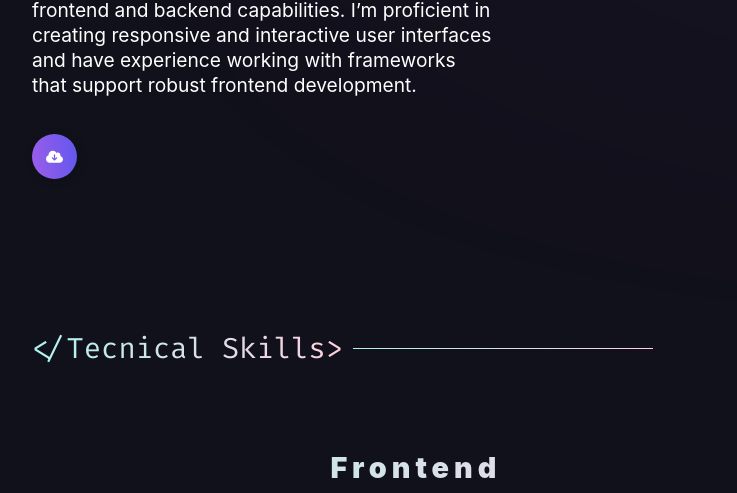
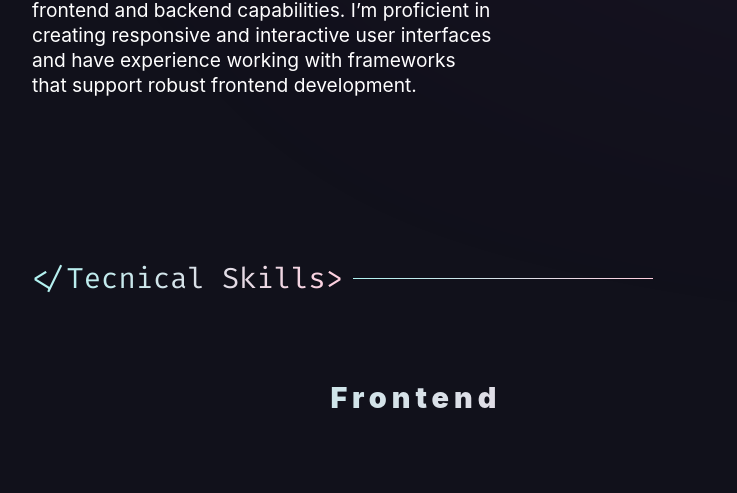
Before and after one commit to DanyAllainFranco/portfolio, a plain HTML site: page index.html in a window 1280 px wide. Shown: the part 1120-1613 px from the top of the page, without its empty margins (224-961 px from the left). Drawn offline with nearby package versions, Linux system fonts and the light colour scheme; a web font is replaced by a local one.

Commit message:
feat(all): delete the resume button

```diff
--- a/index.html
+++ b/index.html
@@ -195,20 +195,7 @@
             </p>
             <br />
              <!-- Resume button -->
-      <button class="resume-btn" id="resume-btn" onclick="downloadPDF()">
-        <div class="sign">
-          <svg viewBox="0 0 640 512">
-            <path
-              d="M144 480C64.5 480 0 415.5 0 336c0-62.8 40.2-116.2 96.2-135.9c-.1-2.7-.2-5.4-.2-8.1c0-88.4 71.6-160 160-160c59.3 0 111 32.2 138.7 80.2C409.9 102 428.3 96 448 96c53 0 96 43 96 96c0 12.2-2.3 23.8-6.4 34.6C596 238.4 640 290.1 640 352c0 70.7-57.3 128-128 128H144zm79-167l80 80c9.4 9.4 24.6 9.4 33.9 0l80-80c9.4-9.4 9.4-24.6 0-33.9s-24.6-9.4-33.9 0l-39 39V184c0-13.3-10.7-24-24-24s-24 10.7-24 24V318.1l-39-39c-9.4-9.4-24.6-9.4-33.9 0s-9.4 24.6 0 33.9z" />
-          </svg>
-        </div>
 
-        <div class="text">Resume</div>
-      </button>
-          </div>
-
-
-      </div>
     </section>
 
     <script>
```
